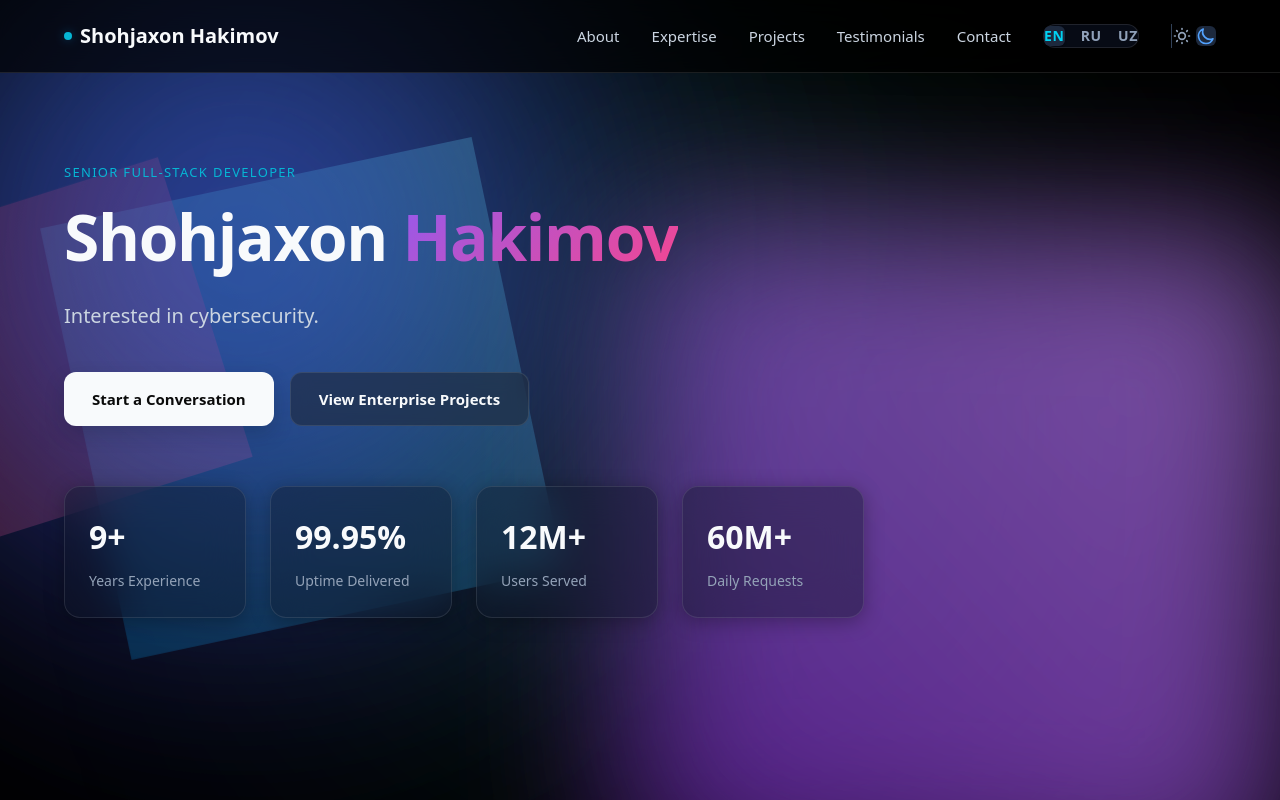
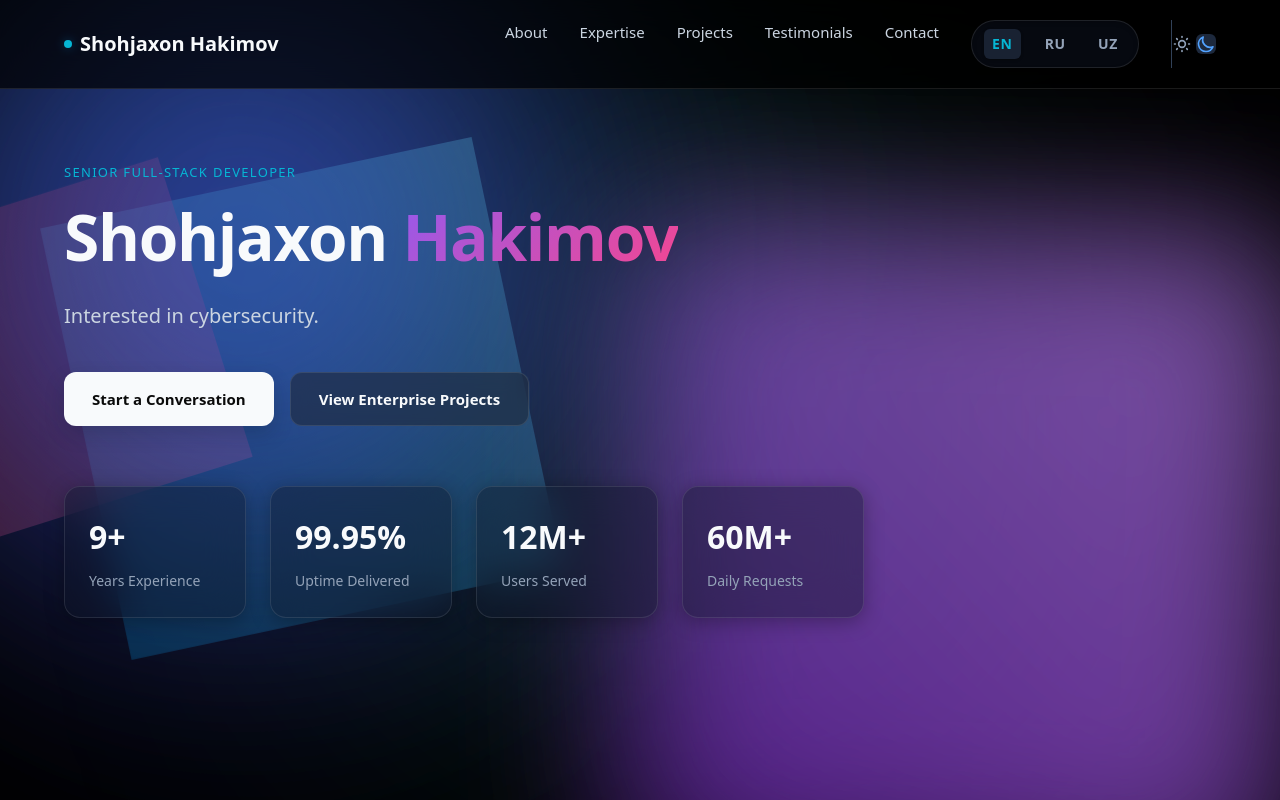
Before and after one commit to obsidianosuz-hub/partfilio, a Next.js app: page /en in a window 1280 px wide. Shown: the top 800 px of the page. Built offline with nearby package versions, Linux system fonts and the light colour scheme; no server answers; the database is empty.

Commit message:
Refactor language switcher for light mode compatibility

```diff
--- a/app/components/LanguageSwitcher.tsx
+++ b/app/components/LanguageSwitcher.tsx
@@ -13,16 +13,12 @@ export default function LanguageSwitcher() {
   };
 
   return (
-    <div className="flex gap-4 text-sm font-semibold items-center bg-slate-900/50 px-3 py-2 rounded-full border border-white/10 shadow-inner">
+    <div className="lang-switcher">
       {['en', 'ru', 'uz'].map((l) => (
         <button
           key={l}
           onClick={() => handleLanguageChange(l)}
-          className={`transition-all uppercase tracking-wider px-2 py-1 rounded-md ${
-            locale === l
-              ? 'text-cyan-400 bg-slate-800 shadow-sm font-bold'
-              : 'text-slate-400 hover:text-white'
-          }`}
+          className={`lang-btn ${locale === l ? 'active' : ''}`}
         >
           {l}
         </button>
--- a/app/globals.css
+++ b/app/globals.css
@@ -37,6 +37,27 @@
 .theme-light .glass-card:hover {
   border-color: rgba(0, 0, 0, 0.2);
   box-shadow: 0 20px 40px rgba(0, 0, 0, 0.1), 0 0 20px rgba(6, 182, 212, 0.1);
+}
+
+.theme-light .lang-switcher {
+  background: rgba(255, 255, 255, 0.7);
+  border: 1px solid rgba(0, 0, 0, 0.1);
+  box-shadow: inset 0 2px 4px rgba(0,0,0,0.05);
+}
+
+.theme-light .lang-btn {
+  color: var(--text-secondary);
+}
+
+.theme-light .lang-btn:hover {
+  color: var(--text-primary);
+}
+
+.theme-light .lang-btn.active {
+  color: var(--accent-cyan);
+  background: rgba(255, 255, 255, 1);
+  box-shadow: 0 1px 3px rgba(0,0,0,0.1);
+  border: 1px solid rgba(0, 0, 0, 0.05);
 }
 
 .theme-light .btn-secondary {
@@ -263,6 +284,43 @@ nav.nav-scrolled {
 
 .nav-links a:hover::after {
   width: 100%;
+}
+
+/* Language Switcher */
+.lang-switcher {
+  display: flex;
+  gap: 16px;
+  font-size: 14px;
+  font-weight: 600;
+  align-items: center;
+  background: rgba(15, 23, 42, 0.4);
+  padding: 8px 12px;
+  border-radius: 9999px;
+  border: 1px solid rgba(255, 255, 255, 0.1);
+  box-shadow: inset 0 2px 4px rgba(0,0,0,0.2);
+}
+
+.lang-btn {
+  transition: all 0.3s ease;
+  text-transform: uppercase;
+  letter-spacing: 0.05em;
+  padding: 4px 8px;
+  border-radius: 6px;
+  color: var(--text-tertiary);
+  cursor: pointer;
+  border: none;
+  background: transparent;
+}
+
+.lang-btn:hover {
+  color: var(--text-primary);
+}
+
+.lang-btn.active {
+  color: var(--accent-cyan);
+  background: rgba(30, 41, 59, 0.8);
+  font-weight: 700;
+  box-shadow: 0 1px 3px rgba(0,0,0,0.3);
 }
 
 /* Mobile Menu */
```
